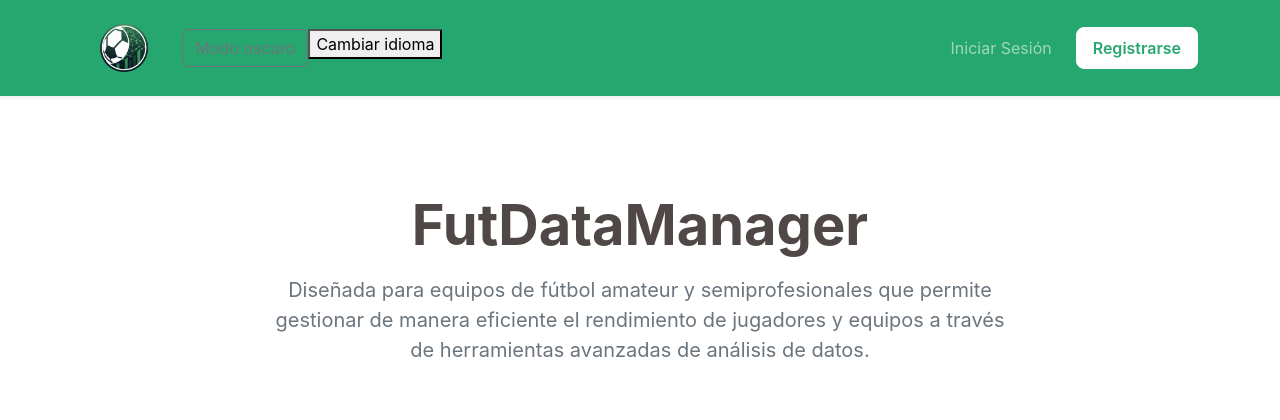
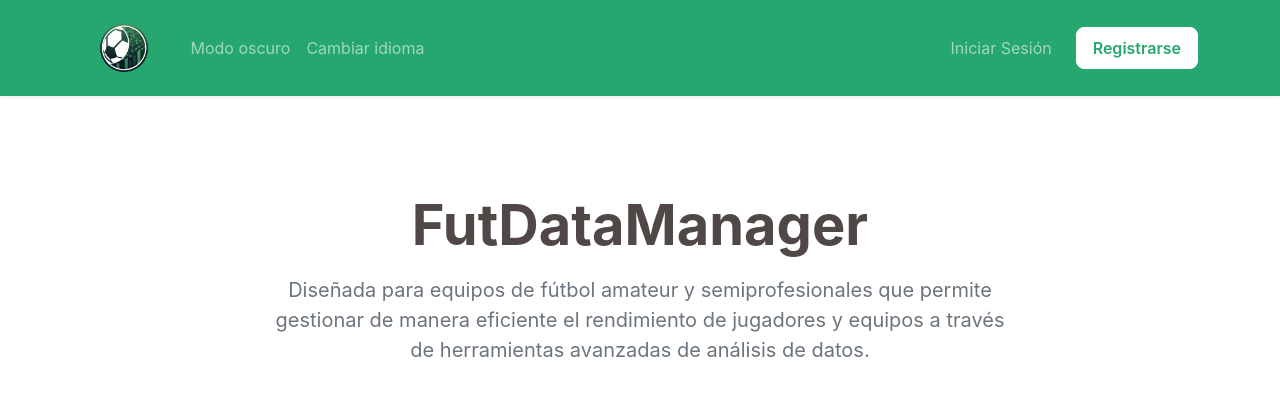
Before and after one commit to juancarlospizarro/django-football-stats, a Django app: page / in a window 1280 px wide. Shown: the top 420 px of the page. Run offline with Django 5.2, Linux system fonts and the light colour scheme; some libraries are stand-ins or nearby versions.

Commit message:
Cambio pequeño en el diseño de botones del header.

```diff
--- a/football_stats_app/templates/includes/header.html
+++ b/football_stats_app/templates/includes/header.html
@@ -16,12 +16,12 @@
                     <!-- Enlaces de la izquierda -->
                     <ul class="navbar-nav me-auto">
                         <li class="nav-item">
-                            <button id="themeToggle" class="btn btn-outline-secondary">
+                            <button id="themeToggle" class="nav-link">
                                 Modo oscuro
                             </button>
                         </li>
                         <li class="nav-item">
-                            <button id="" class="">
+                            <button id="" class="nav-link">
                                 Cambiar idioma
                             </button>
                         </li>
```
